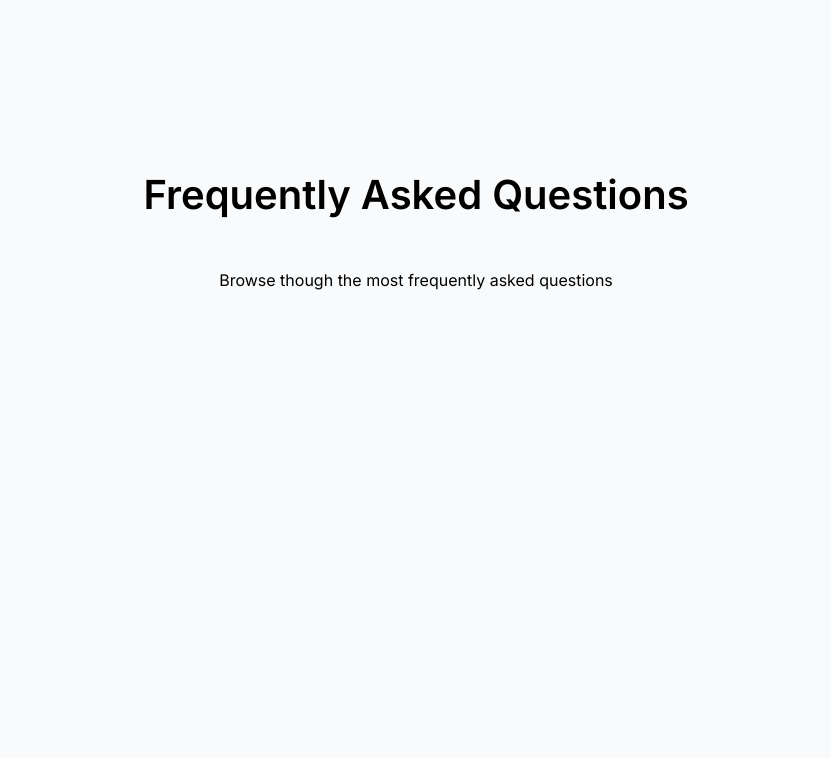
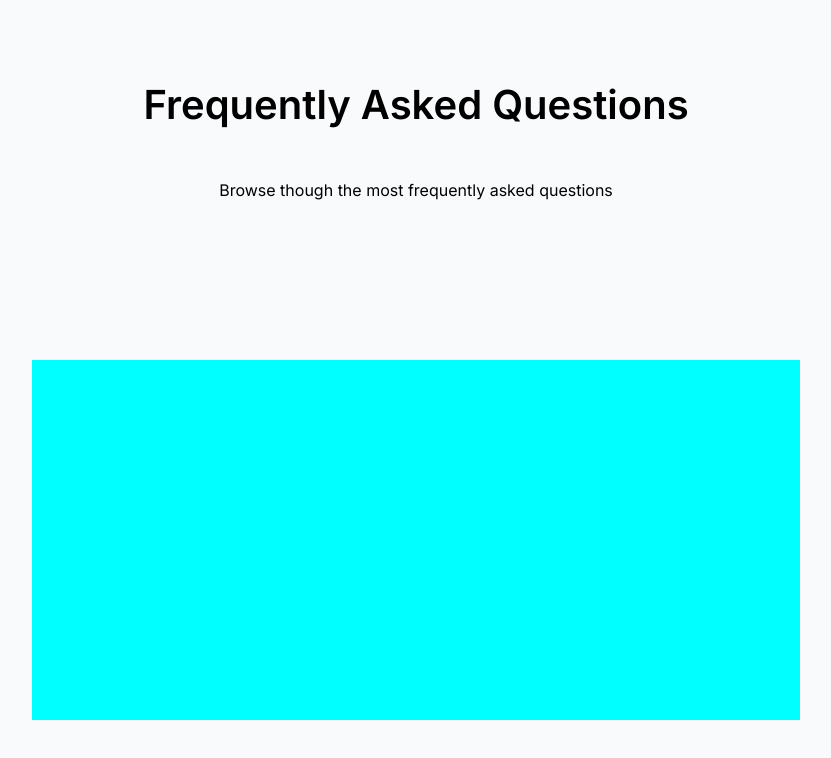
Before and after one commit to MHC32/simple-faq-master, a plain HTML site: page index.html in a window 1280 px wide. Shown: the whole page, without its empty margins (224-1055 px from the left). Drawn offline with Linux system fonts and the light colour scheme.

Commit message:
section question comming soon

```diff
--- a/index.html
+++ b/index.html
@@ -55,6 +55,12 @@
     .sub-title{
       text-align: center;
     }
+
+    .section {
+      background-color: aqua;
+      width: 60%;
+      height: 45%;
+    }
   </style>
 </head>
 
@@ -65,7 +71,7 @@
       <p class="sub-title">Browse though the most frequently asked questions</p>
     </div>
 
-    <div class="sdection">
+    <div class="section">
 
     </div>
   </div>
```
